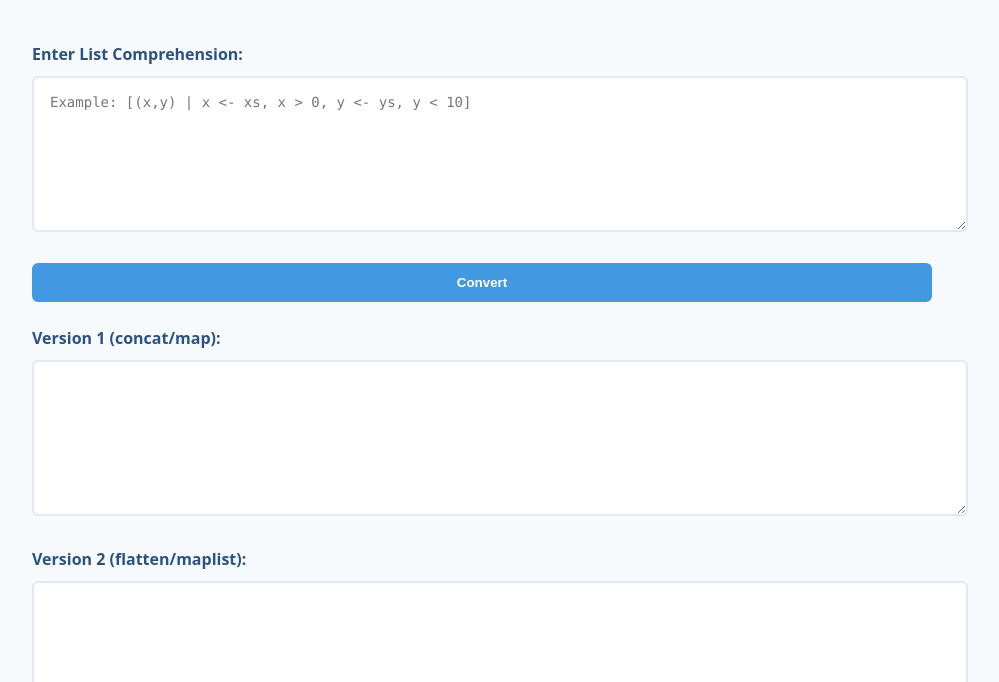
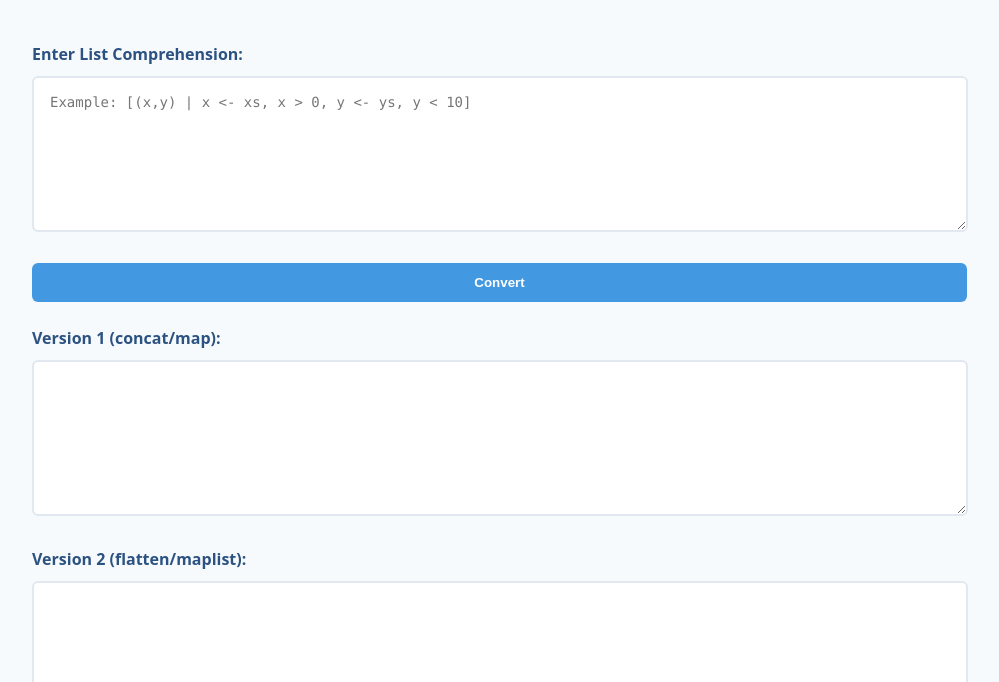
Before and after one commit to falahsheikh/Haskell_List_Comprehension_Converter, a plain HTML site: page index.html in a window 1280 px wide. Shown: the part 118-800 px from the top of the page, without its empty margins (158-1157 px from the left). Drawn offline with Linux system fonts and the light colour scheme.

Commit message:
button width

```diff
--- a/index.html
+++ b/index.html
@@ -63,6 +63,7 @@
         }
 
         button {
+            width: 935px;
             background-color: var(--accent-color);
             color: white;
             padding: 0.75rem 1.5rem;
```
